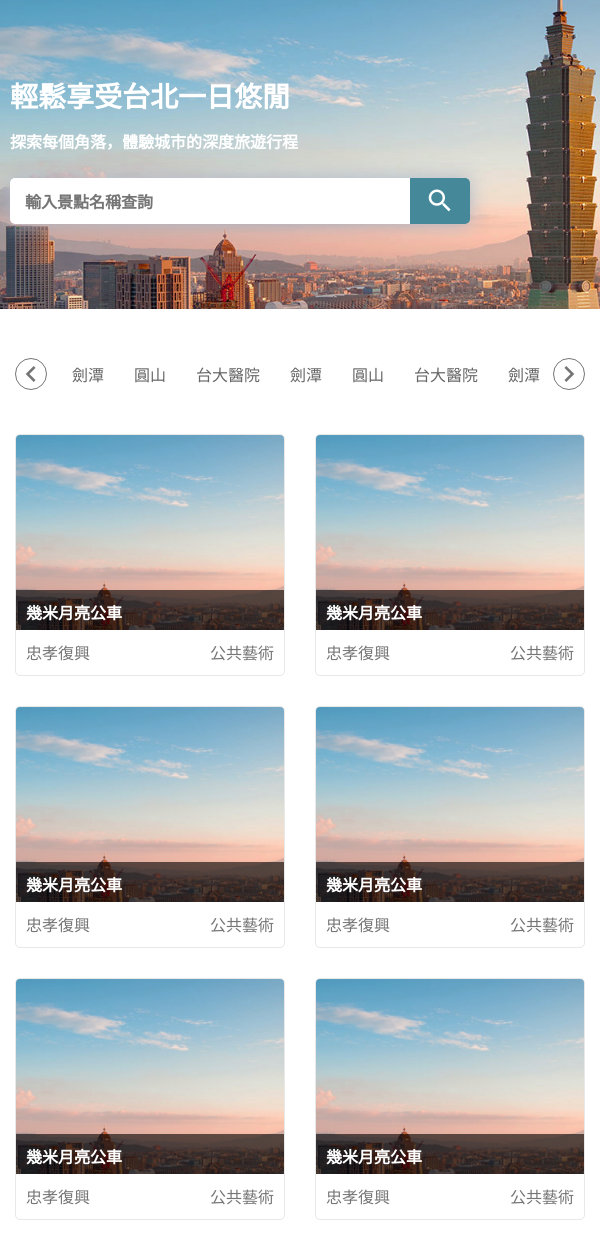
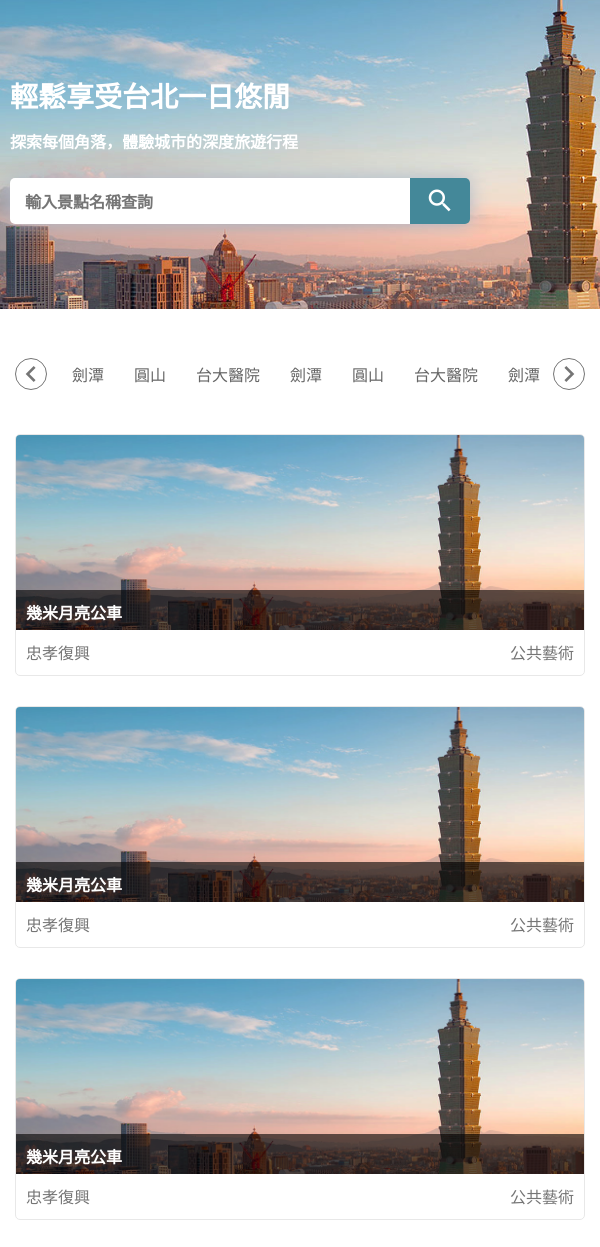
Before and after one commit to yiyun-liao/bootcamp-work-taipei-day-trip, a plain HTML site: page static/index.html in a window 600 px wide. Shown: the part 65-1312 px from the top of the page. Drawn offline with Linux system fonts and the light colour scheme; files that its build step writes are made by us from their sources; files whose address does not match are found by name.

Commit message:
rwd laptop and mobile

```diff
--- a/static/style/style.css
+++ b/static/style/style.css
@@ -30,6 +30,9 @@ nav{
 
 nav > h2{
     color: var(--color-cyan-70);
+    white-space: nowrap;
+    overflow: hidden;
+    text-overflow: ellipsis;
 }
 
 nav div{
@@ -47,6 +50,7 @@ nav button{
     align-items: center;
     background-color: var(--color-white-000);
     border: var(--color-white-000);
+    white-space: nowrap;
 }
 
 /* banner */
@@ -72,7 +76,7 @@ nav button{
 }
 
 .banner-title{
-    height: 78px;
+    min-height: 78px;
     display: flex;
     flex-direction: column;
     align-items: flex-start;
@@ -209,11 +213,9 @@ nav button{
 }
 
 #attraction ol{
-    display: flex;
-    justify-content: center;
-    align-items: center;
-    flex-wrap: wrap;
-    gap: 30px;
+    display: grid;
+    grid-template-columns: repeat(4, 1fr);
+    grid-gap: 30px;
 }
 
 #attraction li{
@@ -222,6 +224,30 @@ nav button{
     border-radius: 5px;
     overflow: hidden;
     border: 1px solid var(--color-gray-20);
+}
+
+@media (min-width: 600px) and (max-width: 1200px) {
+    #attraction ol{
+        display: grid;
+        grid-template-columns: repeat(2, 1fr);
+        grid-gap: 30px;
+    }
+
+    #attraction li{
+        width: 100%;
+    }
+}
+
+@media (max-width: 600px){
+    #attraction ol{
+        display: grid;
+        grid-template-columns: 1fr;
+        grid-gap: 30px;
+    }
+
+    #attraction li{
+        width: 100%;
+    }
 }
 
 .attraction-thumbnail{
```
